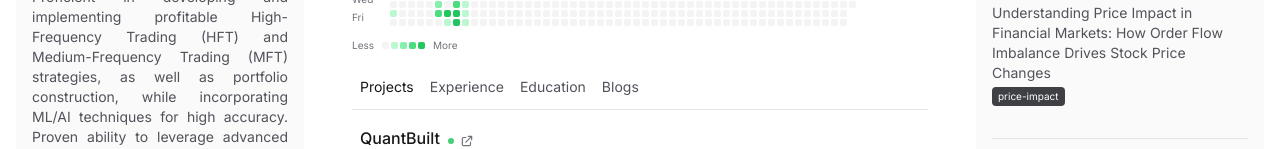
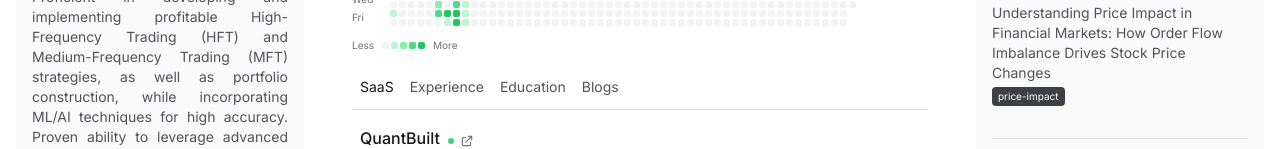
Before and after one commit to parasxparkash/parasxparkash.github.io, a Next.js app: page / in a window 1280 px wide. Shown: the part 273-422 px from the top of the page. Built offline with nearby package versions, Linux system fonts and the light colour scheme.

Commit message:
Change Projects tab label to SaaS

```diff
--- a/src/app/page.tsx
+++ b/src/app/page.tsx
@@ -17,7 +17,7 @@ import GitHubContributionGraph from '@/components/GitHubContributionGraph'
 import Image from 'next/image'
 
 const tabs = [
-  { id: 'projects', label: 'Projects' },
+  { id: 'projects', label: 'SaaS' },
   { id: 'experience', label: 'Experience' },
   { id: 'education', label: 'Education' },
   { id: 'blogs', label: 'Blogs' },
```
